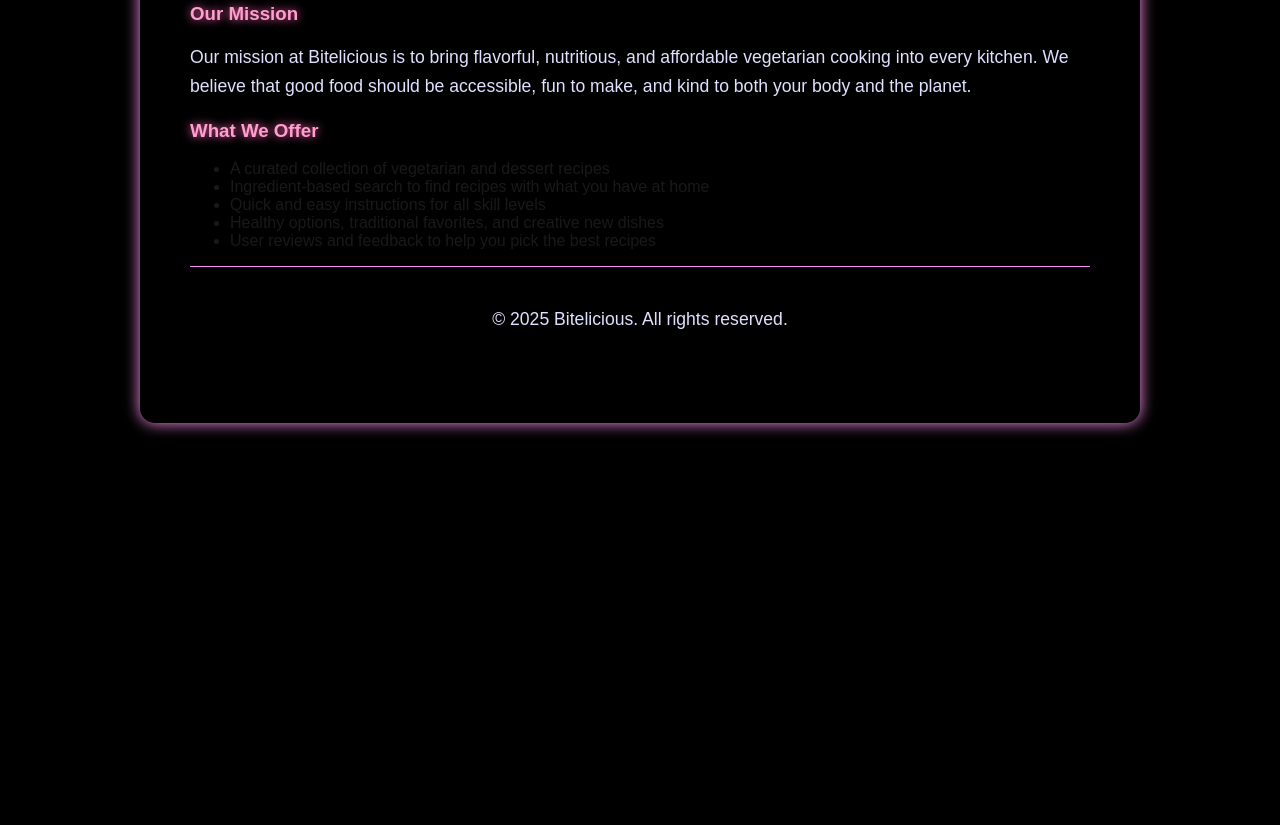
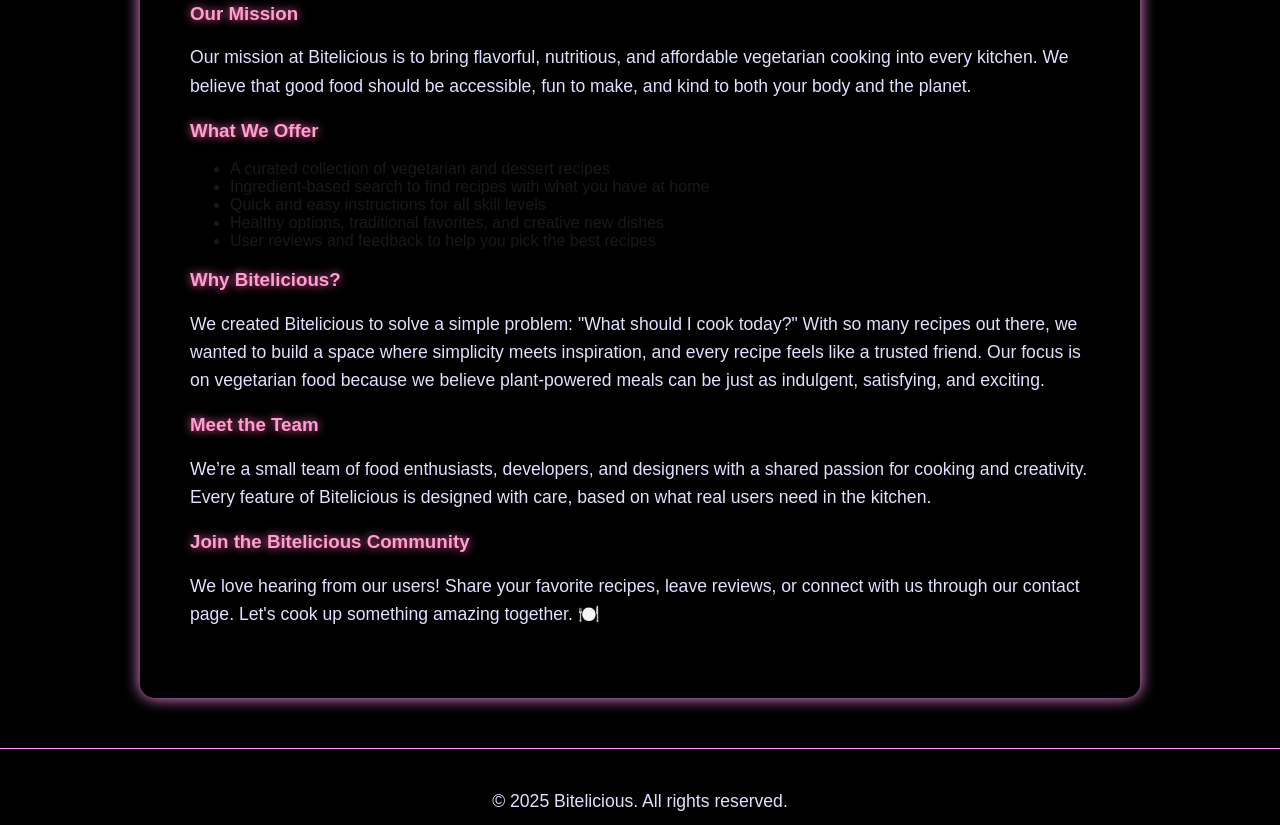
Before and after one commit to BS-BHOOMISHARMA/BITELICIOUS, a plain HTML site: page about.html in a window 1280 px wide. Shown: the part 459-1284 px from the top of the page. Before the commit the page ends 932 px from the top, so only its background shows below. Drawn offline with Linux system fonts and the light colour scheme.

Commit message:
why bitelicious

```diff
--- a/about.html
+++ b/about.html
@@ -45,6 +45,21 @@
             <li>User reviews and feedback to help you pick the best recipes</li>
         </ul>
     </section>
+         <section>
+        <h3>Why Bitelicious?</h3>
+        <p>We created Bitelicious to solve a simple problem: "What should I cook today?" With so many recipes out there, we wanted to build a space where simplicity meets inspiration, and every recipe feels like a trusted friend. Our focus is on vegetarian food because we believe plant-powered meals can be just as indulgent, satisfying, and exciting.</p>
+    </section>
+
+    <section>
+        <h3>Meet the Team</h3>
+        <p>We’re a small team of food enthusiasts, developers, and designers with a shared passion for cooking and creativity. Every feature of Bitelicious is designed with care, based on what real users need in the kitchen.</p>
+    </section>
+
+    <section>
+        <h3>Join the Bitelicious Community</h3>
+        <p>We love hearing from our users! Share your favorite recipes, leave reviews, or connect with us through our contact page. Let's cook up something amazing together. 🍽️</p>
+    </section>
+</main>
 <footer>
     <p>&copy; 2025 Bitelicious. All rights reserved.</p>
 </footer>
```
